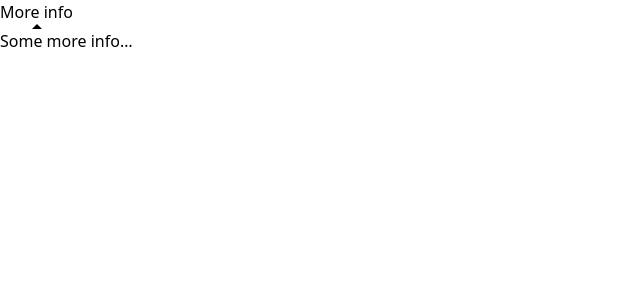
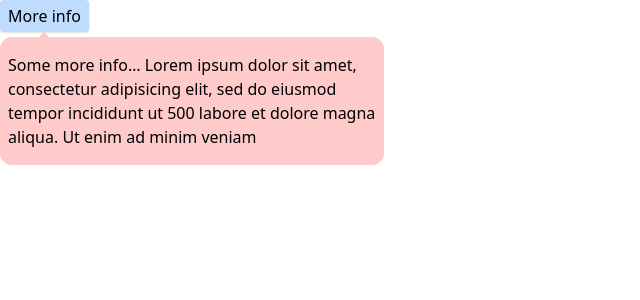
Before and after one commit to takunagai/sample-radix, a React (Vite) app: page / in a window 1280 px wide. Both pictures are taken after a click on the button "More info". Shown: the top 300 px of the page, without its empty margins (0-640 px from the left). Built offline with nearby package versions, Linux system fonts and the light colour scheme.

Commit message:
Radix Primitives の Popover の実装(スタイルあり)

```diff
--- a/src/App.tsx
+++ b/src/App.tsx
@@ -1,24 +1,26 @@
+import { useState } from 'react'
 import * as Popover from '@radix-ui/react-popover'
 import './index.css'
 
 const App = () => {
+  const [open, setOpen] = useState(false)
+
   return (
-    <>
-      <PopoverDemo />
-    </>
+    <Popover.Root open={open} onOpenChange={setOpen}>
+      <Popover.Trigger
+        className={`${open ? 'bg-blue-200' : 'bg-gray-200'} rounded px-2 py-1 shadow`}
+      >
+        More info
+      </Popover.Trigger>
+      <Popover.Portal>
+        <Popover.Content className='max-w-sm rounded-xl bg-red-200 px-2 py-4'>
+          Some more info… Lorem ipsum dolor sit amet, consectetur adipisicing elit, sed do eiusmod
+          tempor incididunt ut 500 labore et dolore magna aliqua. Ut enim ad minim veniam
+          <Popover.Arrow className='fill-red-200' />
+        </Popover.Content>
+      </Popover.Portal>
+    </Popover.Root>
   )
 }
 
-const PopoverDemo = () => (
-  <Popover.Root>
-    <Popover.Trigger>More info</Popover.Trigger>
-    <Popover.Portal>
-      <Popover.Content>
-        Some more info…
-        <Popover.Arrow />
-      </Popover.Content>
-    </Popover.Portal>
-  </Popover.Root>
-)
-
 export default App
```
